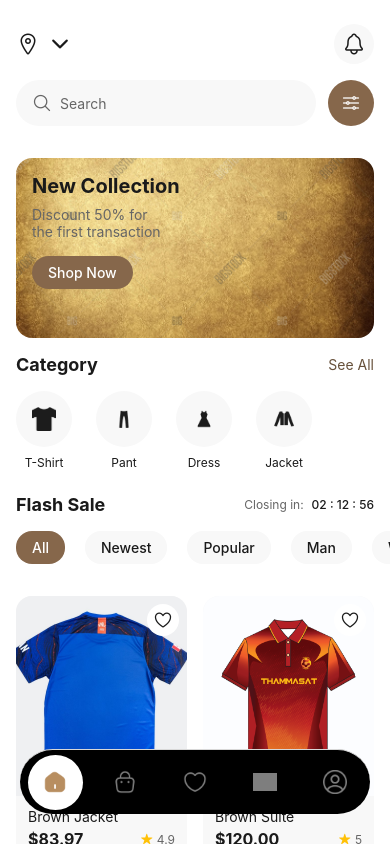
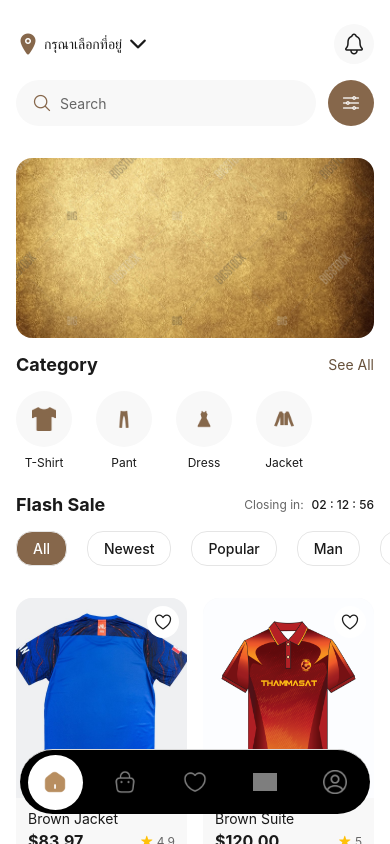
Before and after one commit to ReRun007/FashionECommerce, a React Native app: screen /MainApp in a window 390 px wide. Built offline with nearby package versions, Linux system fonts and the light colour scheme; grey boxes are pictures that could not be loaded.

Commit message:
เซฟไว้ก่อน

```diff
--- a/src/components/product/searchBar.js
+++ b/src/components/product/searchBar.js
@@ -2,20 +2,31 @@
 import { View, TextInput, TouchableOpacity, StyleSheet } from 'react-native';
 import Ionicons from 'react-native-vector-icons/Ionicons';
 import { COLORS } from '../../constants/colors';
+import { useNavigation } from '@react-navigation/native';
 
-const SearchBar = ({ onSearch, onFilter }) => {
+const SearchBar = () => {
+  const navigation = useNavigation();
+
   return (
     <View style={styles.searchContainer}>
-      <View style={styles.searchBar}>
-        <Ionicons name="search-outline" size={20} color={COLORS.textSecondary} />
+      <TouchableOpacity
+        style={styles.searchBar}
+        activeOpacity={0.7}
+        onPress={() => navigation.navigate('Search')}
+      >
+        <Ionicons name="search-outline" size={20} color={COLORS.primary} />
         <TextInput
           style={styles.searchInput}
           placeholder="Search"
           placeholderTextColor={COLORS.textSecondary}
-          onChangeText={onSearch}
+          editable={false}
+          pointerEvents="none"
         />
-      </View>
-      <TouchableOpacity style={styles.filterButton} onPress={onFilter}>
+      </TouchableOpacity>
+      <TouchableOpacity
+        style={styles.filterButton}
+        onPress={() => navigation.navigate('Search')}
+      >
         <Ionicons name="options-outline" size={20} color={COLORS.background} />
       </TouchableOpacity>
     </View>
--- a/src/components/product/tabBar.js
+++ b/src/components/product/tabBar.js
@@ -42,8 +42,9 @@
     paddingHorizontal: 16,
     paddingVertical: 8,
     borderRadius: 16,
-    backgroundColor: COLORS.surfaceLight,
     marginRight: 8, // เพิ่ม margin ระหว่าง tab
+    borderWidth: 1,
+    borderColor: COLORS.border,
   },
   selectedTab: {
     backgroundColor: COLORS.primary,
--- a/src/navigation/AppNavigator.js
+++ b/src/navigation/AppNavigator.js
@@ -24,20 +24,32 @@
 
 // Import navigation options
 import { tabScreenOptions } from './tabNavigator';
+import SearchScreen from '../screens/home/searchScreen';
 
 const Stack = createNativeStackNavigator();
 const Tab = createBottomTabNavigator();
 
 
+
+
 function TabNavigator() {
   return (
     <Tab.Navigator screenOptions={tabScreenOptions}>
-      <Tab.Screen name="Home" component={HomeScreen} />
+      <Tab.Screen name="Home" component={HomeNavigator} />
       <Tab.Screen name="Cart" component={CartScreen} />
       <Tab.Screen name="Wishlist" component={WishlistScreen} />
       <Tab.Screen name="Chat" component={ChatScreen} />
       <Tab.Screen name="Profile" component={ProfileScreen} />
     </Tab.Navigator>
+  );
+}
+
+function HomeNavigator() {
+  return (
+    <Stack.Navigator screenOptions={{ headerShown: false }}>
+      <Stack.Screen name="MainHome" component={HomeScreen} />
+      <Stack.Screen name="Search" component={SearchScreen} />
+    </Stack.Navigator>
   );
 }
 
--- a/src/navigation/tabNavigator.js
+++ b/src/navigation/tabNavigator.js
@@ -1,7 +1,10 @@
 import { View, StyleSheet, Image, Animated } from 'react-native';
 import React, { useRef } from 'react';
 
-export const tabScreenOptions = ({ route }) => {
+export const tabScreenOptions = ({ route, navigation }) => {
+
+  const currentIndex = navigation?.getState()?.routes?.[0]?.state?.index ?? 0;
+
   return {
     tabBarIcon: ({ focused }) => {
       // Create a unique Animated.Value for each button
@@ -85,7 +88,9 @@
     tabBarInactiveTintColor: '#98999c',
     tabBarShowLabel: false,
     headerShown: false,
-      tabBarStyle: {
+    tabBarStyle: currentIndex > 0
+    ? { display: 'none' }
+    : {
       position: 'absolute',
       backgroundColor: '#000000',
       marginHorizontal: 20,
--- a/src/screens/auth/locationScreen.js
+++ b/src/screens/auth/locationScreen.js
@@ -35,7 +35,13 @@
     const handleConfirmLocation = () => {
         setShowModal(false);
         setTimeout(() => {
-            navigation.navigate('MainApp', { screen: 'Home', params: { address: address } });
+            navigation.navigate('MainApp', {
+                screen: 'Home',
+                params: {
+                    screen: 'MainHome',
+                    params: { address: address }
+                }
+            });
         }, 300);
     };
 
--- a/src/screens/home/homeScreen.js
+++ b/src/screens/home/homeScreen.js
@@ -10,8 +10,8 @@
 const { width } = Dimensions.get('window');
 
 export default function HomeScreen({ route }) {
-  const { address } = route.params || {};
-  // console.log(address);
+  const { address } = route.params ?? { address: 'กรุณาเลือกที่อยู่' };
+  console.log('route.params:', route.params);
   const [selectedTab, setSelectedTab] = useState('All');
 
   // ข้อมูลจำลองสำหรับ Category
@@ -59,7 +59,7 @@
       {/* Header with Location */}
       <View style={styles.header}>
         <TouchableOpacity style={styles.locationButton}>
-          <Ionicons name="location-outline" size={24} color={COLORS.textPrimary} />
+          <Ionicons name="location" size={24} color={COLORS.primary} />
           <Text style={styles.locationText} numberOfLines={2}>{address}</Text>
           <Ionicons name="chevron-down" size={24} color={COLORS.textPrimary} />
         </TouchableOpacity>
@@ -69,10 +69,7 @@
       </View>
 
       {/* Search Bar */}
-      <SearchBar
-      onSearch={(text) => console.log(text)}
-      onFilter={() => console.log('filter pressed')}
-    />
+      <SearchBar />
 
       {/* New Collection Banner */}
       <View style={styles.bannerContainer}>
@@ -81,13 +78,13 @@
           style={styles.bannerImage}
           resizeMode="cover"
         />
-        <View style={styles.bannerContent}>
+        {/* <View style={styles.bannerContent}>
           <Text style={styles.bannerTitle}>New Collection</Text>
           <Text style={styles.bannerSubtitle}>Discount 50% for{'\n'}the first transaction</Text>
           <TouchableOpacity style={styles.shopNowButton}>
             <Text style={styles.shopNowText}>Shop Now</Text>
           </TouchableOpacity>
-        </View>
+        </View> */}
       </View>
 
       {/* Categories */}
@@ -120,10 +117,10 @@
 
       {/* Flash Sale Tabs */}
       <TabBar
-      tabs={['All', 'Newest', 'Popular', 'Man', 'Woman', 'Kids']}
-      selectedTab={selectedTab}
-      onTabPress={setSelectedTab}
-    />
+        tabs={['All', 'Newest', 'Popular', 'Man', 'Woman', 'Kids']}
+        selectedTab={selectedTab}
+        onTabPress={setSelectedTab}
+      />
 
       {/* Flash Sale Products Grid */}
       <Products items={flashSaleItems} />
@@ -153,7 +150,7 @@
     color: COLORS.textPrimary,
     maxWidth: width * 0.4, // จำกัดความกว้างให้เป็นครึ่งจอ
     ellipsizeMode: 'tail'
-},
+  },
   notificationButton: {
     width: 40,
     height: 40,
@@ -235,7 +232,7 @@
   categoryIcon: {
     width: 24,
     height: 24,
-    tintColor: COLORS.textPrimary,
+    tintColor: COLORS.primary,
   },
   categoryName: {
     fontSize: 12,
--- a/src/screens/home/searchScreen.js
+++ b/src/screens/home/searchScreen.js
@@ -1,9 +1,71 @@
-import { View, Text, StyleSheet } from 'react-native';
+import React, { useState } from 'react';
+import { View, Text, TextInput, TouchableOpacity, ScrollView, StyleSheet } from 'react-native';
+import { COLORS } from '../../constants/colors';
+import Ionicons from 'react-native-vector-icons/Ionicons';
+import BackButton from '../../components/common/backButton';
 
 export default function SearchScreen() {
+  const [searchText, setSearchText] = useState('');
+  const recentSearches = [
+    'Blue Shirt',
+    'CosmicChic Jacket',
+    'EnchantedElegance Dress',
+    'WhimsyWhirl Top',
+    'Fluffernova Coat',
+    'MirageMelody Cape',
+    'BlossomBreeze Overalls',
+    'EnchantedElegance Dress',
+  ];
+
   return (
     <View style={styles.container}>
-      <Text>Search Screen</Text>
+      {/* Header */}
+      <View style={styles.header}>
+        <BackButton />
+        <Text style={styles.headerTitle}>Search</Text>
+      </View>
+
+      {/* Search Input */}
+      <View style={styles.searchContainer}>
+        <View style={styles.searchInputContainer}>
+          <Ionicons name="search-outline" size={20} color={COLORS.textSecondary} />
+          <TextInput
+            style={styles.searchInput}
+            placeholder="Search"
+            placeholderTextColor={COLORS.textSecondary}
+            value={searchText}
+            onChangeText={setSearchText}
+            autoFocus={true}
+          />
+        </View>
+      </View>
+
+      {/* Recent Searches */}
+      <View style={styles.recentContainer}>
+        <View style={styles.recentHeader}>
+          <Text style={styles.title}>Recent</Text>
+          <TouchableOpacity>
+            <Text style={styles.clearAllText}>Clear All</Text>
+          </TouchableOpacity>
+        </View>
+
+        <ScrollView>
+          {recentSearches.map((item, index) => (
+            <TouchableOpacity
+              key={index}
+              style={styles.recentItem}
+            >
+              <View style={styles.recentItemLeft}>
+                <Ionicons name="time-outline" size={20} color={COLORS.textSecondary} />
+                <Text style={styles.recentItemText}>{item}</Text>
+              </View>
+              <TouchableOpacity>
+                <Ionicons name="close-outline" size={20} color={COLORS.textSecondary} />
+              </TouchableOpacity>
+            </TouchableOpacity>
+          ))}
+        </ScrollView>
+      </View>
     </View>
   );
 }
@@ -11,7 +73,71 @@
 const styles = StyleSheet.create({
   container: {
     flex: 1,
+    backgroundColor: COLORS.background,
+  },
+  header: {
+    flexDirection: 'row',
     alignItems: 'center',
-    justifyContent: 'center',
+    paddingHorizontal: 16,
+    paddingTop: 24,
+    paddingBottom: 16,
+    gap: 16,
+  },
+  headerTitle: {
+    fontSize: 20,
+    fontWeight: '600',
+    color: COLORS.textPrimary,
+  },
+  searchContainer: {
+    paddingHorizontal: 16,
+    marginBottom: 16,
+  },
+  searchInputContainer: {
+    flexDirection: 'row',
+    alignItems: 'center',
+    paddingHorizontal: 16,
+    height: 46,
+    backgroundColor: COLORS.surfaceLight,
+    borderRadius: 23,
+    gap: 8,
+  },
+  searchInput: {
+    flex: 1,
+    fontSize: 14,
+    color: COLORS.textPrimary,
+  },
+  recentContainer: {
+    flex: 1,
+    paddingHorizontal: 16,
+  },
+  recentHeader: {
+    flexDirection: 'row',
+    justifyContent: 'space-between',
+    alignItems: 'center',
+    marginBottom: 16,
+  },
+  title: {
+    fontSize: 18,
+    fontWeight: '600',
+    color: COLORS.textPrimary,
+  },
+  clearAllText: {
+    fontSize: 14,
+    color: COLORS.textLink,
+  },
+  recentItem: {
+    flexDirection: 'row',
+    alignItems: 'center',
+    justifyContent: 'space-between',
+    paddingVertical: 12,
+  },
+  recentItemLeft: {
+    flexDirection: 'row',
+    alignItems: 'center',
+    gap: 12,
+  },
+  recentItemText: {
+    fontSize: 14,
+    color: COLORS.textPrimary,
   },
 });
```
Also changed, not shown: package.json (+7 -6 lines), 1 other file (tests, documents, lock files or other folders). Lines whose indentation alone changed are shown as unchanged.
